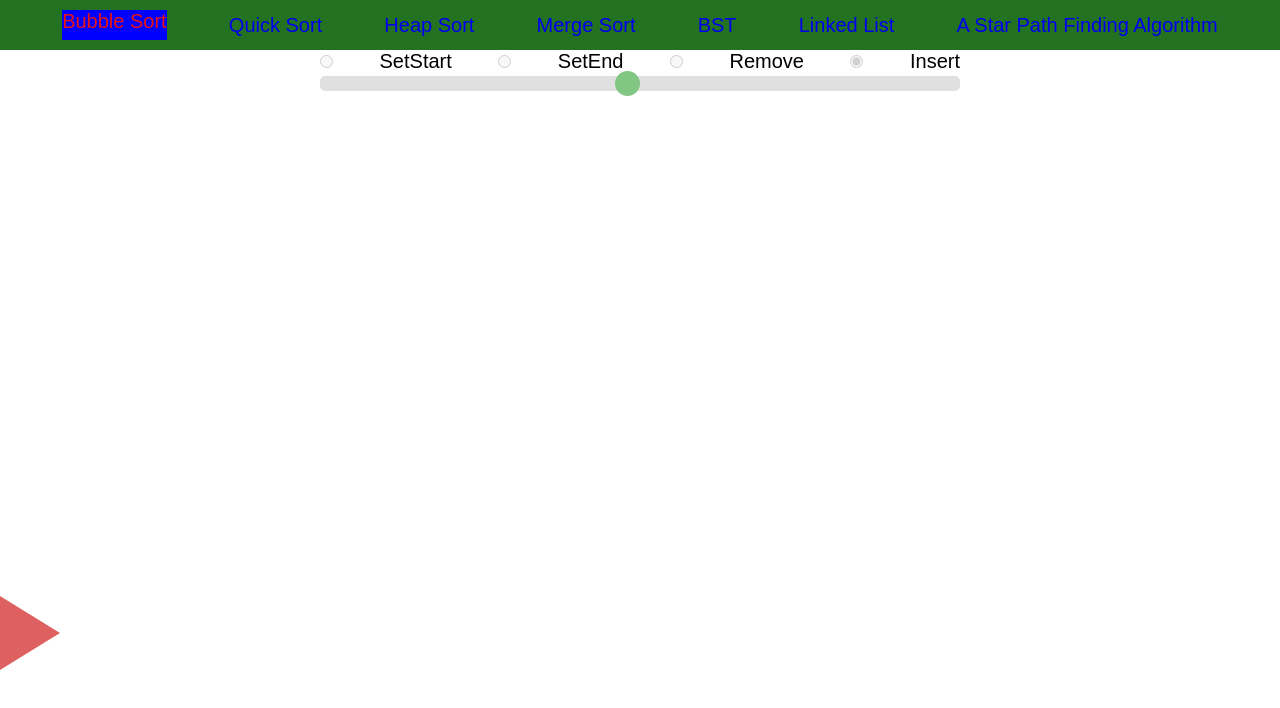
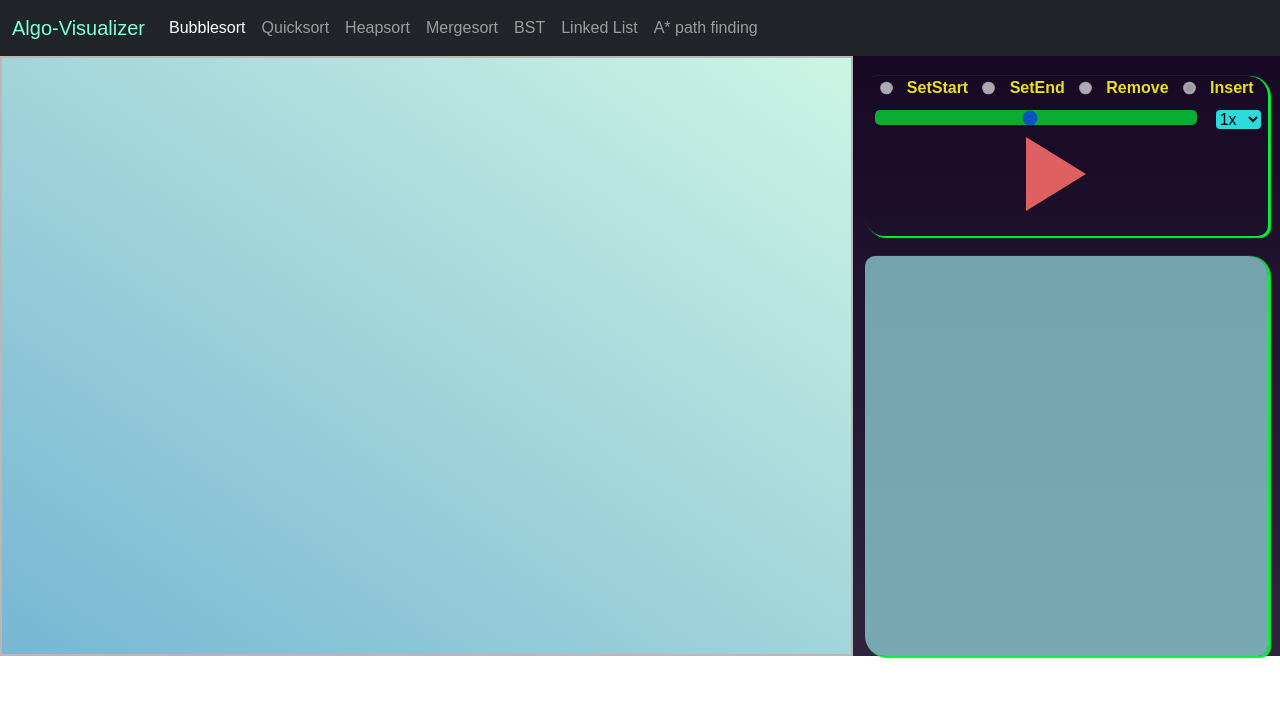
Before and after one commit to SMS-ORG/Algo_Visualizer, a plain HTML site: page index.html in a window 1280 px wide. Drawn offline with nearby package versions, Linux system fonts and the light colour scheme.

Commit message:
Updated UI of the landing page

```diff
--- a/css/index.css
+++ b/css/index.css
@@ -1,74 +1,133 @@
+@import url('https://fonts.googleapis.com/css2?family=Playfair+Display&display=swap');
 *{
     margin:0;
     padding: 0;
     box-sizing: border-box;
     font-family: sans-serif;
-    font-size: 20px;
-}
-.header_data{
-    background-color: rgb(34, 114, 34);
-    height:50px;
-}
-.header_data>ul{
-    list-style-type: none;
-    display: flex;
-    flex-direction: row;
-    justify-content: space-evenly;
-    align-items: center;
-    padding-top: 10px;;
-}
-a{
-    text-decoration: None;
-}
-.active{
-    height:30px;
-    background-color: blue;
-}
-.active a{
-    color:rgb(233, 19, 19);
-    padding: 9px 0px;
 }
 
-/*slider*/
-.slidecontainer{
-    display: block;
-    margin-left: auto;
-    margin-right: auto;
-    width: 50%;
+/* canvas settings */
+.boxy{
+  background: linear-gradient(to top right,rgba(105, 174, 206, 0.9),rgba(87, 221, 165, 0.3));
+  border: 2px solid rgb(189, 182, 182);
+  height: 600px;
 }
-.slider {
+
+.row{
+  height: 100%;
+}
+
+hr{
+  background-color: purple;
+}
+
+#canvas_container{
+  position: relative;
+  display: block;
+  width: 800px;
+  height: 500px;
+}
+
+/* canvas */
+canvas{
+  position: absolute;
+  left: 0px;
+  top: 0px;
+}
+
+#CANVAS{
+  z-index: 1;
+}
+
+/* settings panel */
+.tools-tab{
+  background:linear-gradient(to bottom,rgba(23, 8, 36,1),rgba(23,13,40,0.9));
+  display: flex;
+  flex-direction: column;
+  align-items: flex-end;
+}
+
+.settings_panel{
+  position: relative;
+  margin-top : 5%;
+  width: 100%;
+  height: 100%;
+  box-shadow: #06f139 2px 1px 1px 1px;
+  border-radius: 10px 20px 10px 20px;
+  background: transparent;
+}
+
+#main_panel{
+  height: 40%;
+}
+#introduction{
+  border-radius: 10px 20px 10px 20px;
+  position: absolute;
+  text-align: center;
+  overflow: scroll;
+  overflow-x: hidden;
+  opacity: 0.7;
+  background-color: rgb(153, 225, 228);
+  height: 100%;
+  width: 100%;
+  padding-right: 3px;
+  font-family: 'Playfair Display', 'serif';
+  scrollbar-width: none;
+  -ms-overflow-style: none;
+}
+#introduction::-webkit-scrollbar{
+  display: none;
+}
+
+
+/* sliders  */
+.sliders{
+  position: relative;
+  margin-top: 10px;
+}
+#myRange {
+    position: absolute;
     -webkit-appearance: none;
-    width: 100%;
+    width: 80%;
     height: 15px;
     border-radius: 5px;
-    background: #d3d3d3;
+    background: #06f139;
     outline: none;
     opacity: 0.7;
     -webkit-transition: .2s;
+    margin-left: 10px;
     transition: opacity .2s;
-  }
+}
 
-  .slider::-webkit-slider-thumb {
-    -webkit-appearance: none;
-    appearance: none;
-    width: 25px;
-    height: 25px;
-    border-radius: 50%;
-    background: #4CAF50;
-    cursor: pointer;
-  }
+#frameSlider{
+  position: absolute;
+  border: 1px white;
+  border-radius: 4px;
+  width: 45px;
+  left : 87%;
+}
 
-  .slider::-moz-range-thumb {
-    width: 25px;
-    height: 25px;
-    border-radius: 50%;
-    /*background: #4CAF50;*/
-    background: #0a2291;
-    cursor: pointer;
-  }
+#frameSlider, #frameSlider>option
+{
+  background-color: rgb(43, 219, 219);
+}
+
+#stop{
+  position: absolute;
+  top:67px;
+  margin-left: 58%;
+}
+
+#radio_container{
+  display: flex;
+  width: 100%;
+  justify-content: space-evenly;
+  flex-direction: row;
+}
 
 /* play pause button */
 #playPause{
+  position: absolute;
   border: 0;
   background: transparent;
   box-sizing: border-box;
@@ -79,6 +138,10 @@ a{
   cursor: pointer;
   border-style: solid;
   border-width: 37px 0 37px 60px;
+
+  top:27px;
+  margin-left: 40%;
+
 }
 #playPause.paused {
   border-style: double;
@@ -89,27 +152,24 @@ a{
 }
 
 
-  #radio_container{
-    display: flex;
-    margin-left: auto;
-    margin-right: auto;
-    width: 50%;
-    justify-content: space-between;
-  }
+/* vertical slider */
+input[type=range][orient=vertical]
+{
+    writing-mode: bt-lr; /* IE */
+    -webkit-appearance: slider-vertical; /* WebKit */
+    width: 8px;
+    height: 100px;
+    padding: 0 5px;
+}
 
-/* canvas */
-.canvas_container{
-    position: relative;
-    display: block;
-    width: 800px;
-    height: 500px;
+.labels_text{
+  font-size: medium;
+  color:rgb(230, 226, 34);
+  font-weight: bolder;
 }
-canvas{
-  transform: translate(40%, 0%);
-  position: absolute;
-  left: 0px;
-  top: 0px;
+
+#about{
+  text-align: center;
+  text-decoration: none;
+  color: aquamarine;
 }
-#canvas{
-  z-index: 1;
-}
--- a/index.html
+++ b/index.html
@@ -1,45 +1,79 @@
 <!DOCTYPE html>
-<html lang="en">
+<html>
 <head>
-    <meta charset="UTF-8">
-    <meta http-equiv="X-UA-Compatible" content="IE=edge">
-    <meta name="viewport" content="width=device-width, initial-scale=1.0">
-    <title>Algo Visualizer</title>
+	<title>Algo_Visualizer</title>
+	<meta charset="utf-8"/>
+	<link href="https://cdn.jsdelivr.net/npm/bootstrap@5.0.1/dist/css/bootstrap.min.css"
+	rel="stylesheet" integrity="sha384-+0n0xVW2eSR5OomGNYDnhzAbDsOXxcvSN1TPprVMTNDbiYZCxYbOOl7+AMvyTG2x" crossorigin="anonymous">
+
+	<link rel="preconnect" href="https://fonts.gstatic.com">
+	<link href="https://fonts.googleapis.com/css2?family=Playfair+Display&display=swap" rel="stylesheet">
+
+	<link rel="stylesheet" href="./css/index.css">
+	<link rel="stylesheet" href="https://cdnjs.cloudflare.com/ajax/libs/font-awesome/4.7.0/css/font-awesome.min.css">
 	<script src="./js/algorithm.js" type="module"></script>
-    <link rel="stylesheet" href="./css/index.css">
 </head>
 
 <body>
-    <nav class="header_data">
-        <ul>
-            <li class="active" id="bubblesort"><a href="#">Bubble Sort</a></li>
-            <li id="quicksort"><a href="#">Quick Sort</a></li>
-            <li id="heapsort"><a href="#">Heap Sort</a></li>
-            <li id="mergesort"><a href="#">Merge Sort</a></li>
-            <li id="bst"><a href="#">BST</a></li>
-            <li id="linkedlist"><a href="#">Linked List</a></li>
-            <li id="pathfind"><a href="#">A Star Path Finding Algorithm</a></li>
+	<nav class="navbar navbar-expand-lg navbar-dark bg-dark">
+	<div class="container-fluid">
+		<div class="navbar-header">
+	    	<a id="about" href="#" class="navbar-brand"> Algo-Visualizer</a>
+	    </div>
+
+	    <div class="collapse navbar-collapse" id="bs-example-navbar-collapse-1">
+	      	<ul class="nav navbar-nav">
+		        <li class="nav-item"><a id="bubblesort" class="nav-link active" href="#" >Bubblesort</a></li>
+		        <li class="nav-item"><a id="quicksort" class="nav-link" href="#">Quicksort</a></li>
+		       	<li class="nav-item"><a id="heapsort" class="nav-link" href="#">Heapsort</a></li>
+		        <li class="nav-item"><a id="mergesort" class="nav-link" href="#">Mergesort</a></li>
+		        <li class="nav-item"><a id="bst" class="nav-link" href="#">BST</a></li>
+		        <li class="nav-item"><a id="linkedlist" class="nav-link" href="#">Linked List</a></li>
+		        <li class="nav-item"><a id="pathfind" class="nav-link" href="#">A* path finding</a></li>
 	    	</ul>
+		</div>
+	</div>
 	</nav>
 
+	<div class="container-fluid">
+		<div class="row">
+			<div class="col-lg-8 col-xs-8 boxy">
+				<section id="canvas_container">
+					<canvas id="canvas" width="800" height="500"></canvas>
+					<canvas id="CANVAS" width="800" height="500"></canvas>
+				</section>
+			</div>
+			<div class="col-lg-4 col-xs-8 tools-tab">
+				<div class="settings_panel" id="main_panel">
 					<div id="radio_container">
 						<input type="radio" id="insertStart" name="Insert" value="1">
-        <label for="Insert">SetStart</label>
+						<label class="labels_text" for="Insert">SetStart</label>
 						<input type="radio" id="insertEnd" name="Insert" value="2">
-        <label for="InsertEnd">SetEnd</label>
+						<label class="labels_text" for="InsertEnd">SetEnd</label>
 						<input type="radio" id="deleteNode" name="Insert" value="3">
-        <label for="Insert">Remove</label>
+						<label class="labels_text" for="Insert">Remove</label>
 						<input type="radio" id="insert" name="Insert" value="4" checked>
-        <label for="Insert">Insert</label>
+						<label class="labels_text" for="Insert">Insert</label>
 					</div>
-    <div class="slidecontainer">
-        <input type="range" min="5" step="5" max="130" value="65" class="slider" id="myRange">
+					<section class="sliders">
+						<input type="range" min="5" step="5" max="130" value="65" id="myRange">
+						<select id="frameSlider">
+							<option  value="240">0.25x</option>
+							<option  value="120">0.5x</option>
+							<option  value="60" selected>1x</option>
+							<option  value="40">1.5x</option>
+							<option  value="30">2x</option>
+						</select>
+						<button id="playPause"></button>
+					</section>
 				</div>
-    <!-- our webgl drawing container -->
-    <section class="canvas_container">
-        <canvas id="CANVAS" width="800" height="500"></canvas>
-        <canvas id="canvas" width="800" height="500"></canvas>
-    </section>
-    <button id="playPause"></button>
+				<div class="settings_panel">
+					<div id="introduction">
+
+					</div>
+				</div>
+			</div>
+		</div>
+	</div>
 </body>
 </html>
```
Lines whose indentation alone changed are shown as unchanged.
